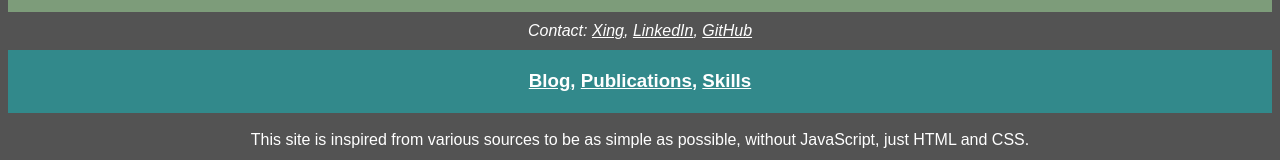
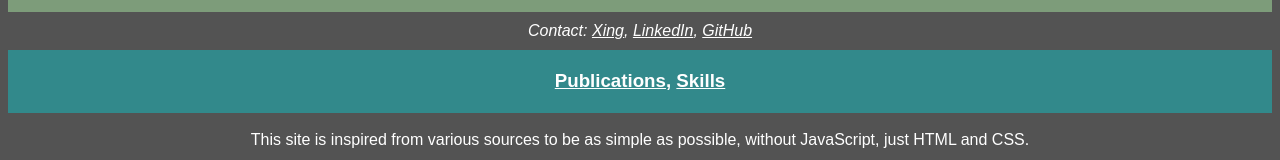
Before and after one commit to HansZimmer5000/hanszimmer5000.github.io, a plain HTML site: page 404.html in a window 1280 px wide. Shown: the part 241-401 px from the top of the page. Drawn offline with Linux system fonts and the light colour scheme.

Commit message:
remove blog link

```diff
--- a/404.html
+++ b/404.html
@@ -5,7 +5,7 @@
 
 <body>
     <div class="head">     <div class="headleft">         <img alt="Profile Picture" src="pieces/resources/profile.png" class="profilepicture">     </div>     <div class="headright">         Michael<br>'HaPe' Müller     </div>     <p class="occupation">Site Reliability Engineer @ Cloudflight, M.Sc.</p> </div>
-    <address>Contact: <a target="_blank" rel="noopener noreferrer"     href="https://www.xing.com/profile/Michael_Mueller3033">Xing</a>, <a target="_blank" rel="noopener noreferrer"     href="https://www.linkedin.com/in/michael-m-74436016b/">LinkedIn</a>, <a target="_blank" rel="noopener noreferrer" href="https://github.com/HansZimmer5000">GitHub</a></address> <div class="taskbar">     <h3><a href=blog.html>Blog</a>, <a href=publications.html>Publications</a>, <a href=skills.html>Skills</a></h3> </div> <br> This site is inspired from various sources to be as simple as possible, without JavaScript, just HTML and CSS. <br>
+    <address>Contact: <a target="_blank" rel="noopener noreferrer"     href="https://www.xing.com/profile/Michael_Mueller3033">Xing</a>, <a target="_blank" rel="noopener noreferrer"     href="https://www.linkedin.com/in/michael-m-74436016b/">LinkedIn</a>, <a target="_blank" rel="noopener noreferrer" href="https://github.com/HansZimmer5000">GitHub</a></address> <div class="taskbar">     <h3><a href=publications.html>Publications</a>, <a href=skills.html>Skills</a></h3> </div> <br> This site is inspired from various sources to be as simple as possible, without JavaScript, just HTML and CSS. <br>
 
     <article>     <h3 class="articlehead">404 - Site not found!</h3> </article>
 
```
Also changed, not shown: impressum.html (+1 -1 lines), publications.html (+1 -1 lines), skills.html (+1 -1 lines), 1 other file.
